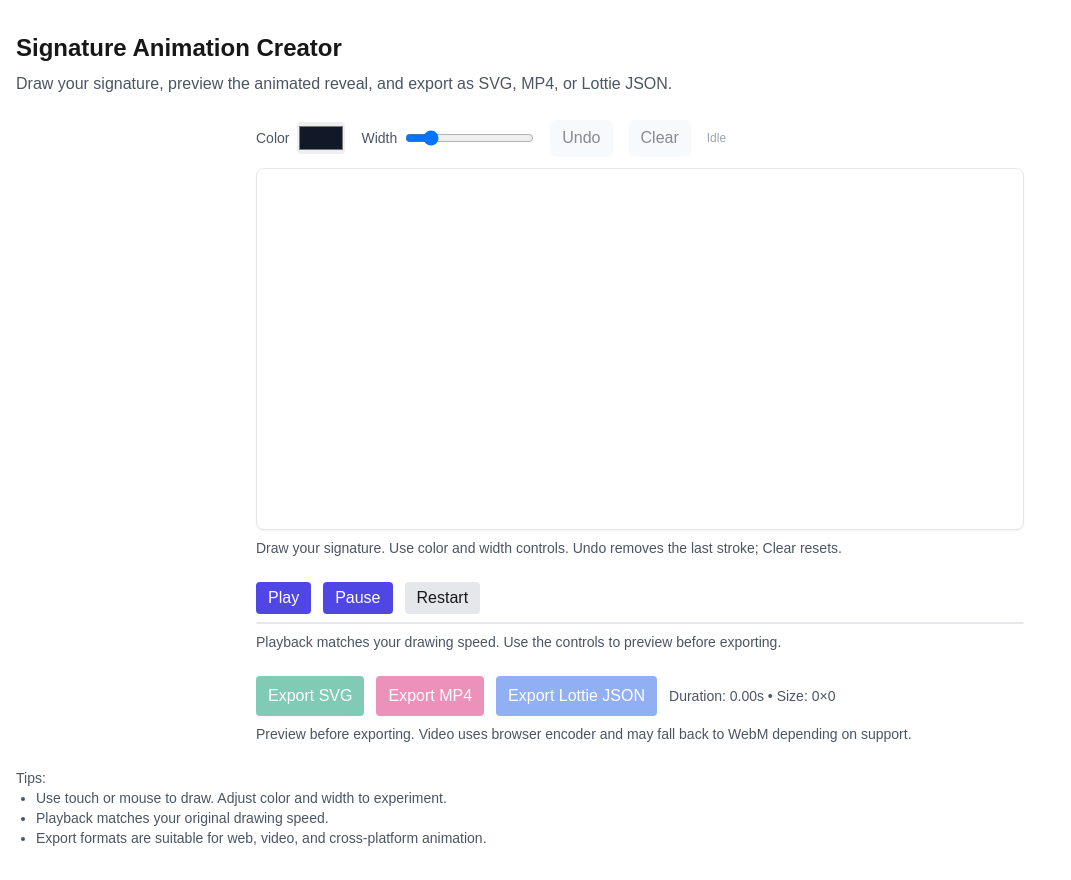
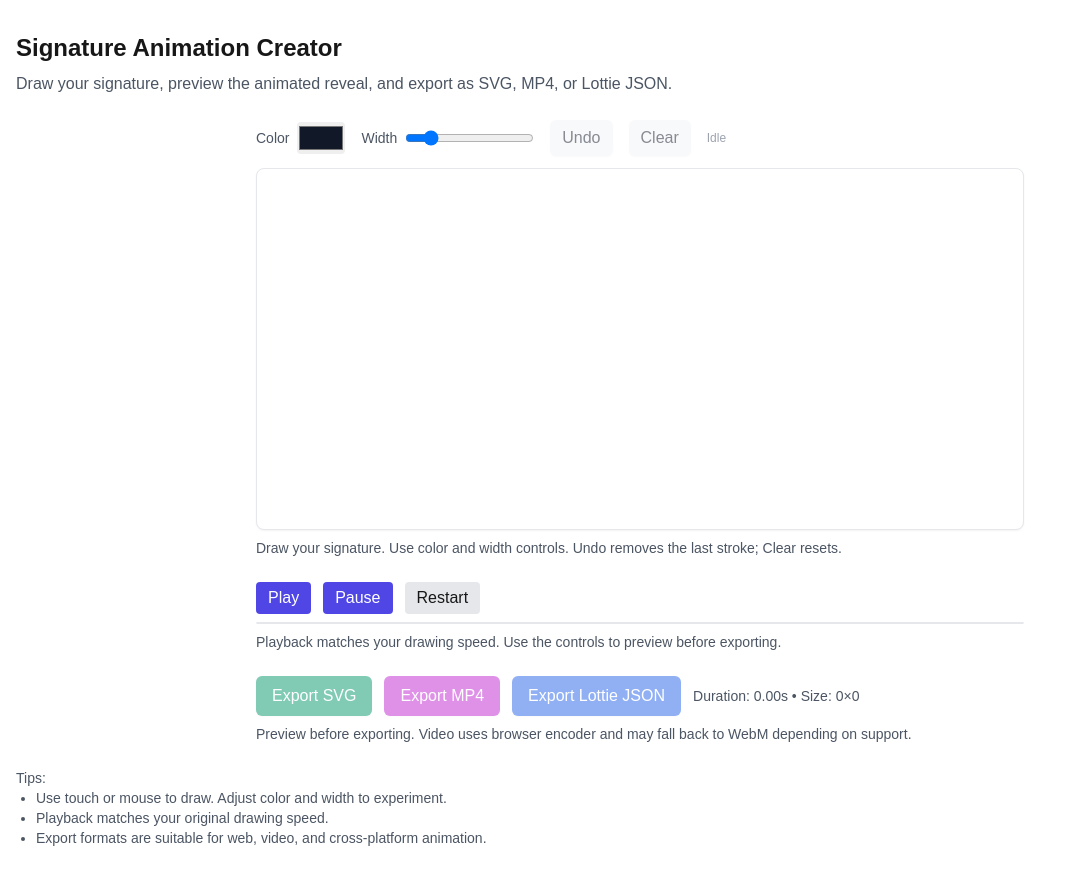
Before and after one commit to Jayanithu/sac, a Next.js app: page / in a window 1280 px wide. Shown: the whole page, without its empty margins (0-1071 px from the left). Built offline with nearby package versions, Linux system fonts and the light colour scheme.

Commit message:
feat: improve export buttons and video recording error handling

```diff
--- a/src/components/ExportButtons.tsx
+++ b/src/components/ExportButtons.tsx
@@ -27,8 +27,12 @@ export default function ExportButtons({ strokes }: Props) {
   const onExportVideo = async () => {
     setLoading(s => ({ ...s, video: true }));
     try {
-      const blob = await recordAnimationToVideo(strokes, Math.round(b.width), Math.round(b.height));
+      const w = Math.max(1, Math.round(b.width));
+      const h = Math.max(1, Math.round(b.height));
+      const blob = await recordAnimationToVideo(strokes, w, h);
       download("signature.mp4", blob);
+    } catch (e: any) {
+      alert(e?.message || "Recording failed. Your browser may not support MediaRecorder.");
     } finally { setLoading(s => ({ ...s, video: false })); }
   };
 
@@ -42,9 +46,9 @@ export default function ExportButtons({ strokes }: Props) {
   return (
     <div className="w-full max-w-3xl mx-auto mt-6">
       <div className="flex flex-wrap items-center gap-3">
-        <button className="px-3 py-2 bg-emerald-600 text-white rounded disabled:opacity-50" onClick={onExportSVG} disabled={!strokes.length || !!loading.svg}>{loading.svg ? "Exporting SVG..." : "Export SVG"}</button>
-        <button className="px-3 py-2 bg-pink-600 text-white rounded disabled:opacity-50" onClick={onExportVideo} disabled={!strokes.length || !!loading.video}>{loading.video ? "Exporting Video..." : "Export MP4"}</button>
-        <button className="px-3 py-2 bg-blue-600 text-white rounded disabled:opacity-50" onClick={onExportLottie} disabled={!strokes.length || !!loading.lottie}>{loading.lottie ? "Exporting Lottie..." : "Export Lottie JSON"}</button>
+        <button className="px-4 py-2 rounded-md bg-emerald-600 hover:bg-emerald-700 text-white shadow-sm disabled:opacity-50" onClick={onExportSVG} disabled={!strokes.length || !!loading.svg}>{loading.svg ? "Exporting SVG..." : "Export SVG"}</button>
+        <button className="px-4 py-2 rounded-md bg-fuchsia-600 hover:bg-fuchsia-700 text-white shadow-sm disabled:opacity-50" onClick={onExportVideo} disabled={!strokes.length || !!loading.video}>{loading.video ? "Exporting Video..." : "Export MP4"}</button>
+        <button className="px-4 py-2 rounded-md bg-blue-600 hover:bg-blue-700 text-white shadow-sm disabled:opacity-50" onClick={onExportLottie} disabled={!strokes.length || !!loading.lottie}>{loading.lottie ? "Exporting Lottie..." : "Export Lottie JSON"}</button>
         <span className="text-sm text-gray-600">Duration: {(durMs / 1000).toFixed(2)}s • Size: {Math.round(b.width)}×{Math.round(b.height)}</span>
       </div>
       <p className="mt-2 text-sm text-gray-600">Preview before exporting. Video uses browser encoder and may fall back to WebM depending on support.</p>
```
